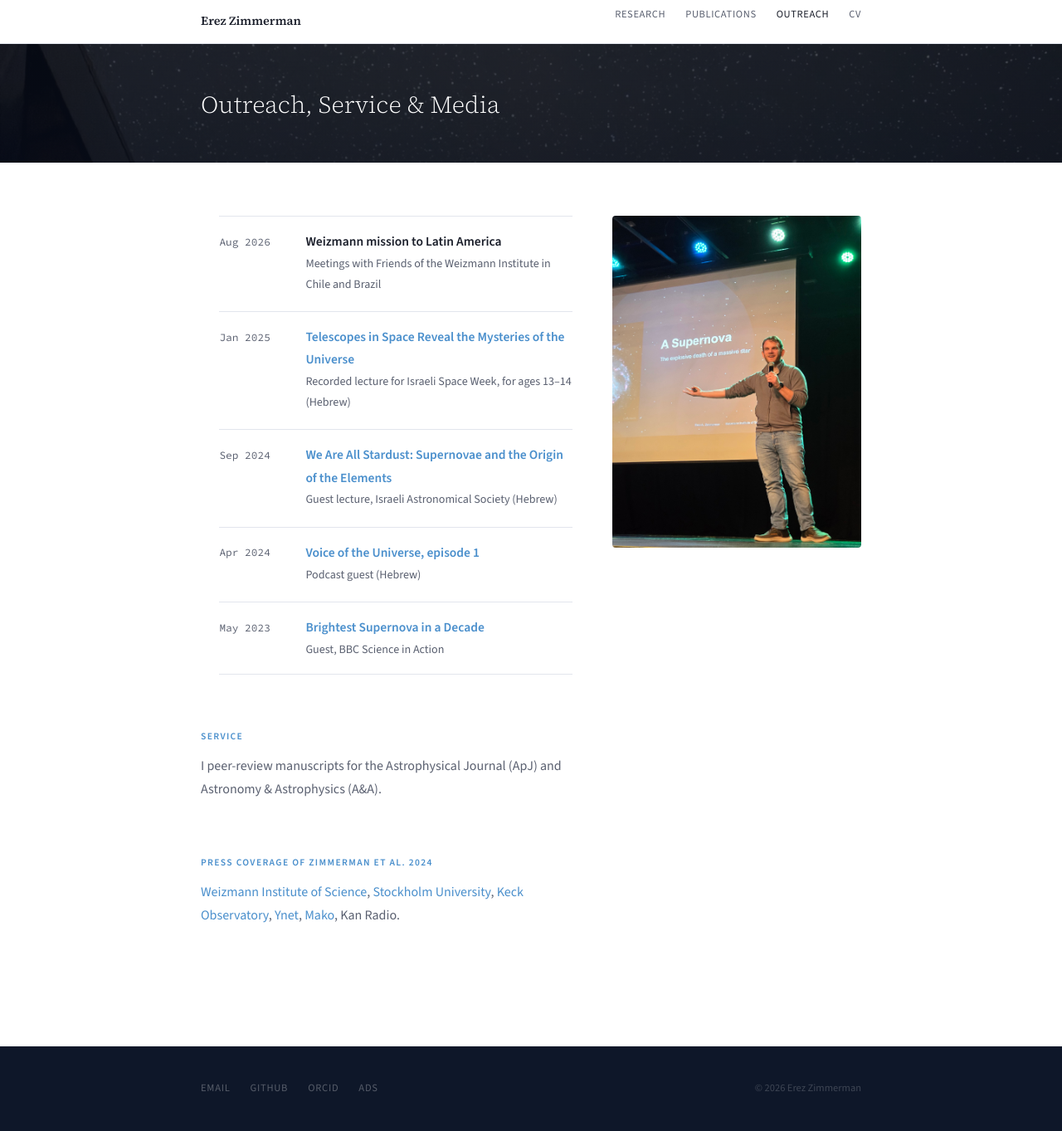
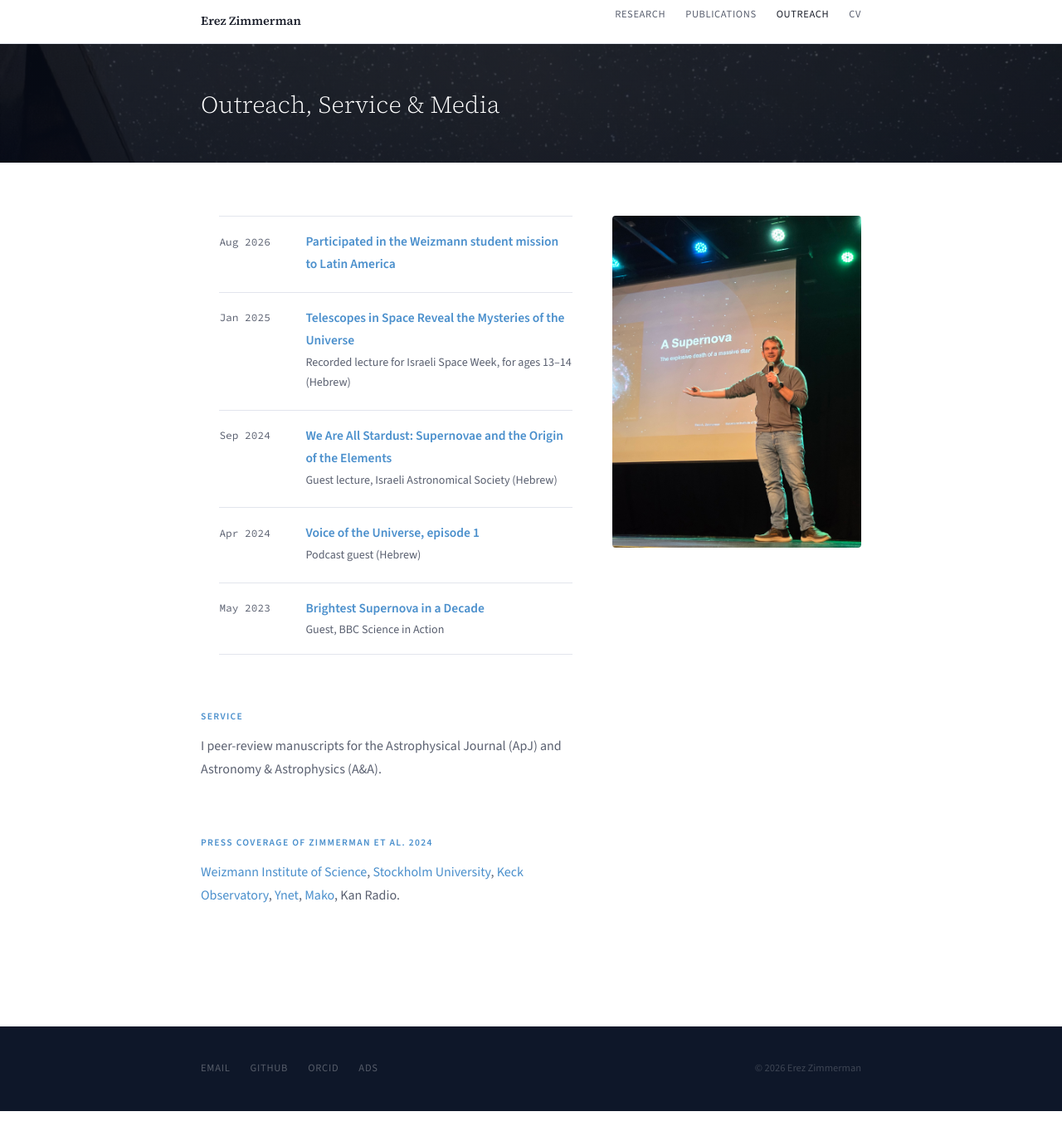
Before and after one commit to erezimm/erezimm.github.io, a Jekyll site: the page built from outreach/index.html, in a window 1280 px wide and 1363 px high. Shown: the whole window at 83% size. Built offline with Jekyll 4.4.1, drawn with Linux system fonts in a browser that asks for light colours.

Commit message:
Sync site with latest CV: ULTRASAT Marshal team, Latin America student mission link
Co-Authored-By: Claude Opus 5.5 <noreply@anthropic.com>

```diff
--- a/_data/outreach.yml
+++ b/_data/outreach.yml
@@ -1,9 +1,9 @@
 # Outreach, service, and media. Dates YYYY-MM. Links from the CV.
 items:
   - date: "2026-08"
-    title: "Weizmann mission to Latin America"
-    venue: "Meetings with Friends of the Weizmann Institute in Chile and Brazil"
-    url: ""
+    title: "Participated in the Weizmann student mission to Latin America"
+    venue: ""
+    url: "https://lnkd.in/p/eKwXevXA"
   - date: "2025-01"
     title: "Telescopes in Space Reveal the Mysteries of the Universe"
     venue: "Recorded lecture for Israeli Space Week, for ages 13–14 (Hebrew)"
--- a/index.html
+++ b/index.html
@@ -110,7 +110,7 @@ title: Home
         bi-weekly transient meetings, and I developed
         <a href="https://github.com/erezimm/CAST" target="_blank" rel="noopener">CAST</a>,
         a TOM-based transient marshal for the Weizmann Observatory's LAST collaboration.
-        Fellow of the
+        I am also a member of the ULTRASAT Marshal development team. Fellow of the
         <a href="https://www.multimessenger-school.de/members/" target="_blank" rel="noopener">Weizmann–Helmholtz Multi-Messenger School</a>
         (2021–2026).
       </p>
--- a/outreach/index.html
+++ b/outreach/index.html
@@ -13,7 +13,7 @@ title: Outreach, Service & Media
       <div class="talk-year">{{ it.date | append: "-01" | date: "%b %Y" }}</div>
       <div>
         <div class="talk-title">{% if it.url != "" %}<a href="{{ it.url }}" target="_blank" rel="noopener">{{ it.title }}</a>{% else %}{{ it.title }}{% endif %}</div>
-        <div class="talk-venue">{{ it.venue }}</div>
+        {% if it.venue != "" %}<div class="talk-venue">{{ it.venue }}</div>{% endif %}
       </div>
     </li>
     {% endfor %}
--- a/research/index.html
+++ b/research/index.html
@@ -40,7 +40,8 @@ subtitle: Progenitor stars, pre-explosion mass loss, and explosion mechanisms of
       I lead the BlackGEM consortium bi-weekly transient meetings, and I developed
       <a href="https://github.com/erezimm/CAST" target="_blank" rel="noopener"><strong>CAST</strong></a>,
       a TOM-based transient marshal for the Weizmann Observatory's LAST
-      collaboration. From 2021 to 2026 I was a fellow of the
+      collaboration. I am also a member of the ULTRASAT Marshal development
+      team. From 2021 to 2026 I was a fellow of the
       <a href="https://www.multimessenger-school.de/members/" target="_blank" rel="noopener">Weizmann–Helmholtz Multi-Messenger School</a>.
     </p>
   </div>
```
Also changed, not shown: 1 other file.
